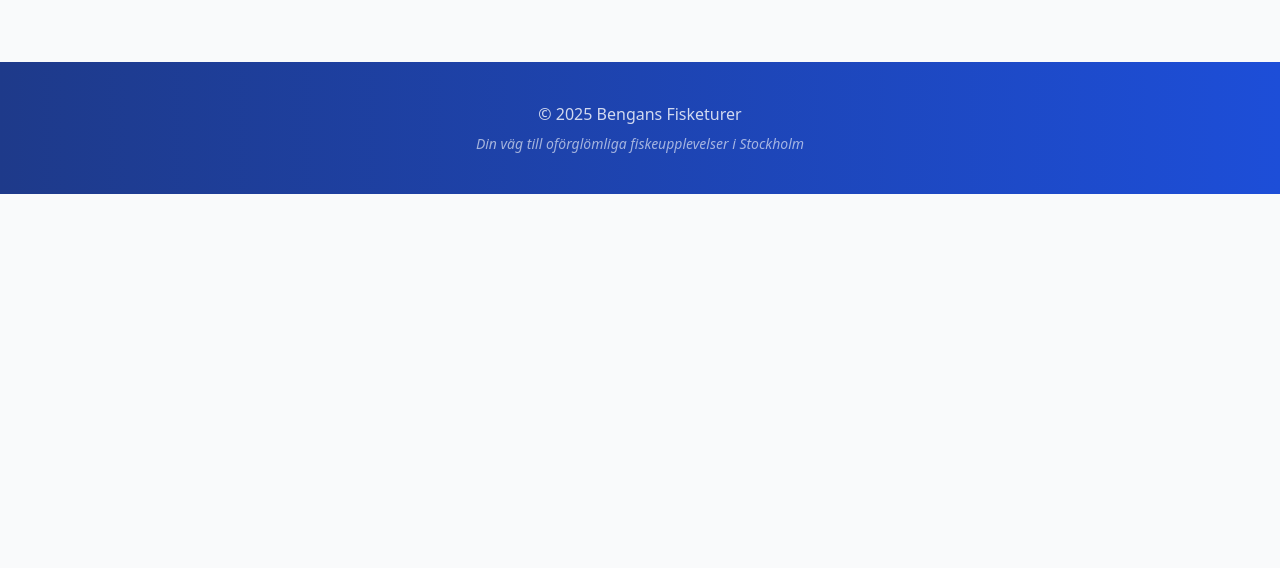
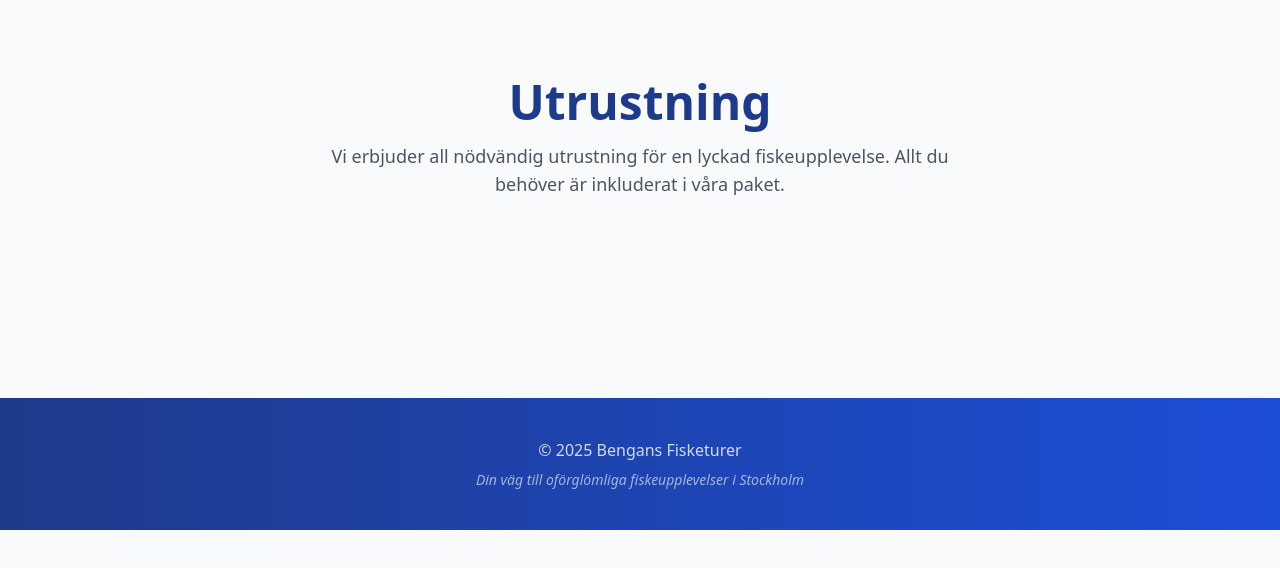
Before and after one commit to TE4-Academy/ai-coding-fishing-expedition, a website: page application/equipment.html in a window 1280 px wide. Shown: the part 130-698 px from the top of the page. Drawn offline with nearby package versions, Linux system fonts and the light colour scheme.

Commit message:
rubriker

```diff
--- a/application/equipment.html
+++ b/application/equipment.html
@@ -42,6 +42,21 @@
     </nav>
 </header>
 
+<!-- Equipment Section -->
+<section class="max-w-5xl mx-auto px-6 py-20">
+
+    <div class="text-center mb-14">
+        <h1 class="text-4xl md:text-5xl font-extrabold text-blue-900 mb-4">
+            Utrustning
+        </h1>
+        <p class="text-lg text-gray-600 max-w-2xl mx-auto">
+            Vi erbjuder all nödvändig utrustning för en lyckad fiskeupplevelse.
+            Allt du behöver är inkluderat i våra paket.
+        </p>
+    </div>
+</div>
+</section>
+
 <footer class="bg-gradient-to-r from-blue-900 to-blue-700 text-white text-opacity-80 text-center py-10 mt-16">
     <p class="mb-2">&copy; 2025 Bengans Fisketurer</p>
     <p class="text-white text-opacity-60 text-sm italic">Din väg till oförglömliga fiskeupplevelser i Stockholm</p>
```
Also changed, not shown: application/about.html (+14 -0 lines).
